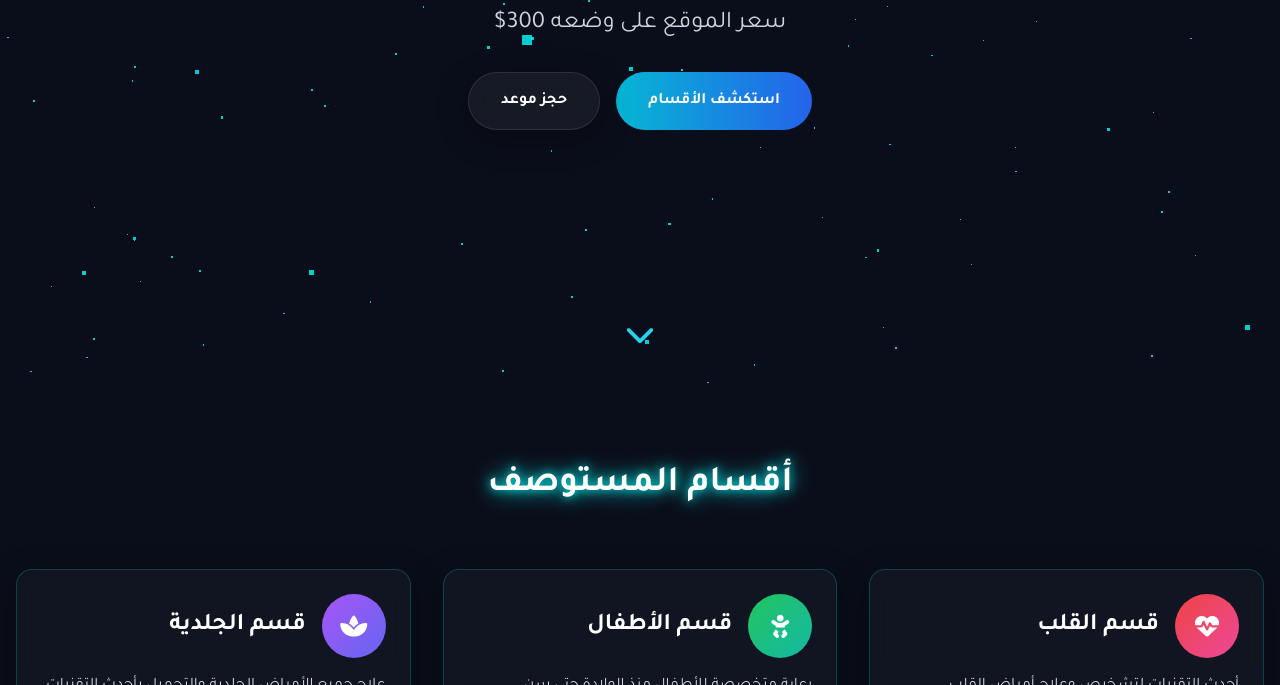
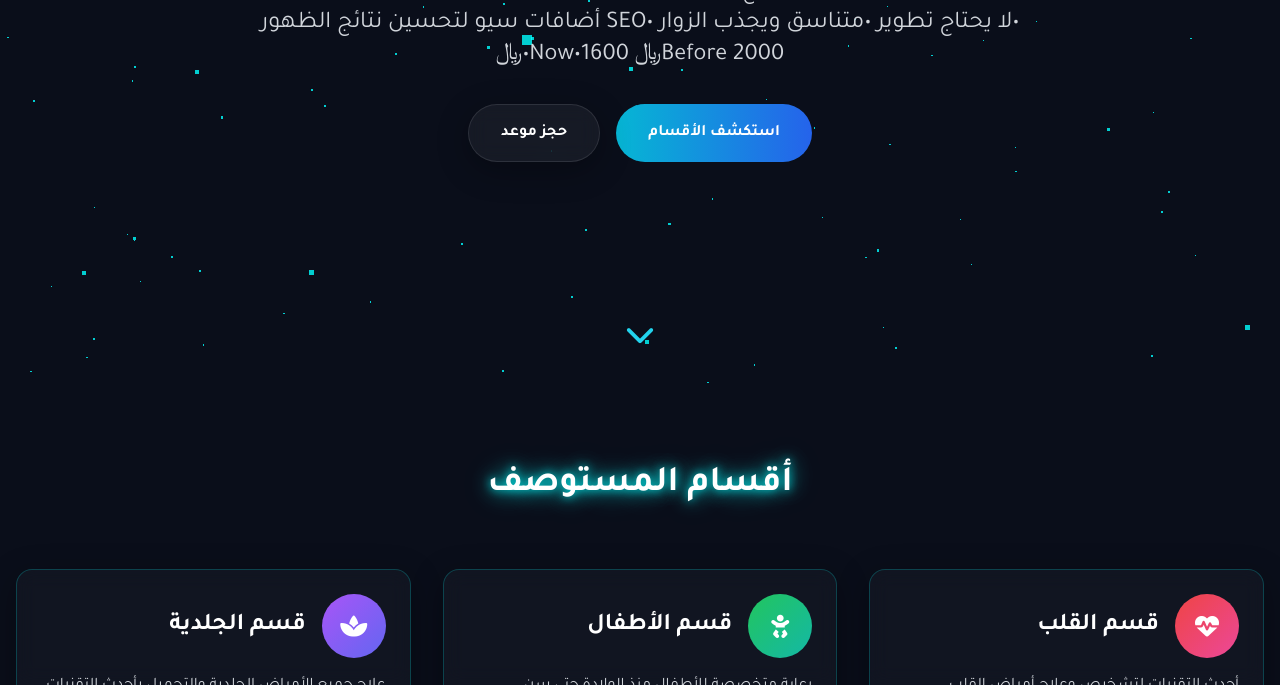
Before and after one commit to d8iv/language-site, a plain HTML site: page index.html in a window 1280 px wide. Shown: the part 415-1100 px from the top of the page. Drawn offline with nearby package versions, Linux system fonts and the light colour scheme.

Commit message:
Update index.html

```diff
--- a/index.html
+++ b/index.html
@@ -212,9 +212,15 @@
                  هذا نموذج أستعراض لمواقع المستوصف
             </h2>
             <p class="text-xl md:text-2xl mb-8 text-gray-300 max-w-3xl mx-auto">
+                •لا يمكنك النشر على الموقع
+                •لا يوجد داتا بيس
+                •يمكنك تعديل كافة المعلومات
+                •لا يحتاج تطوير
+                •متناسق ويجذب الزوار
+                •SEO أضافات سيو لتحسين نتائج الظهور
 
-                 سعر الموقع على وضعه
-                300$
+                Before 2000﷼ Now•1600•﷼
+
 
             </p>
             <div class="flex flex-wrap justify-center gap-4">
```
